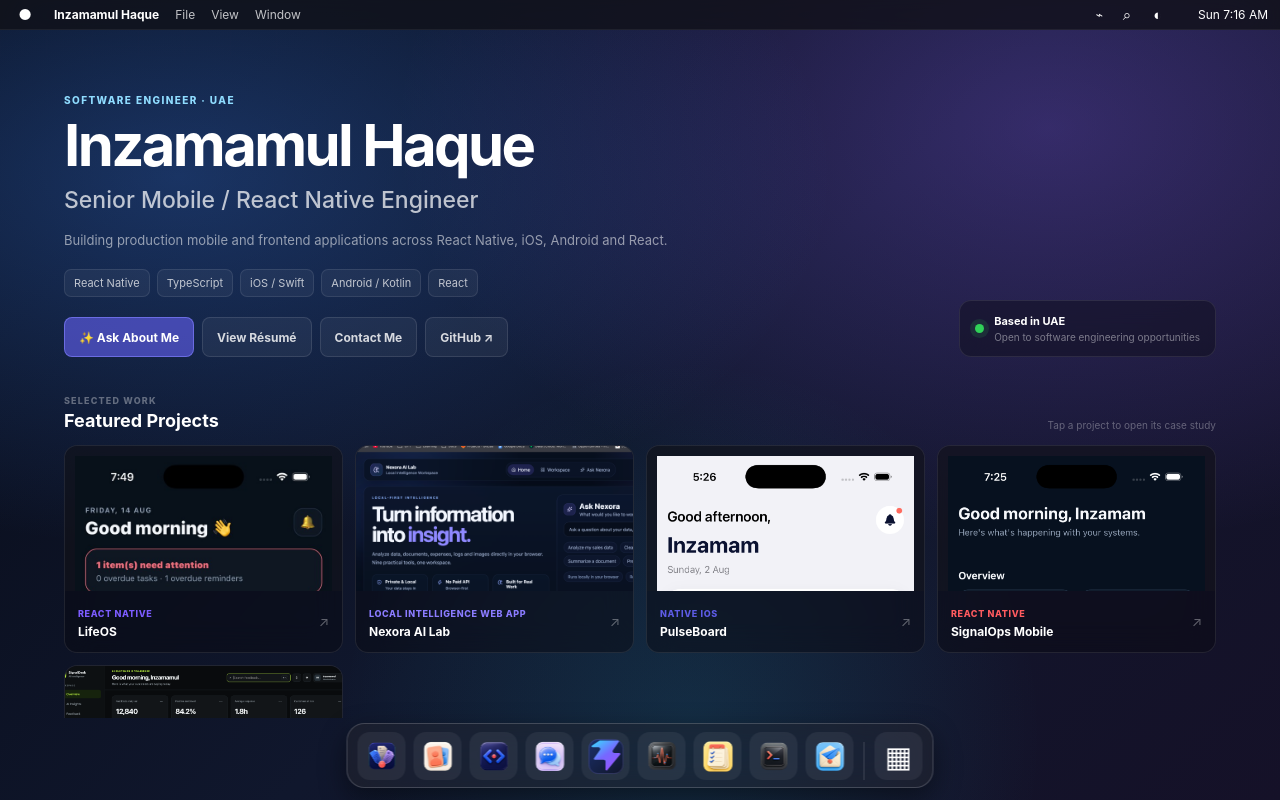
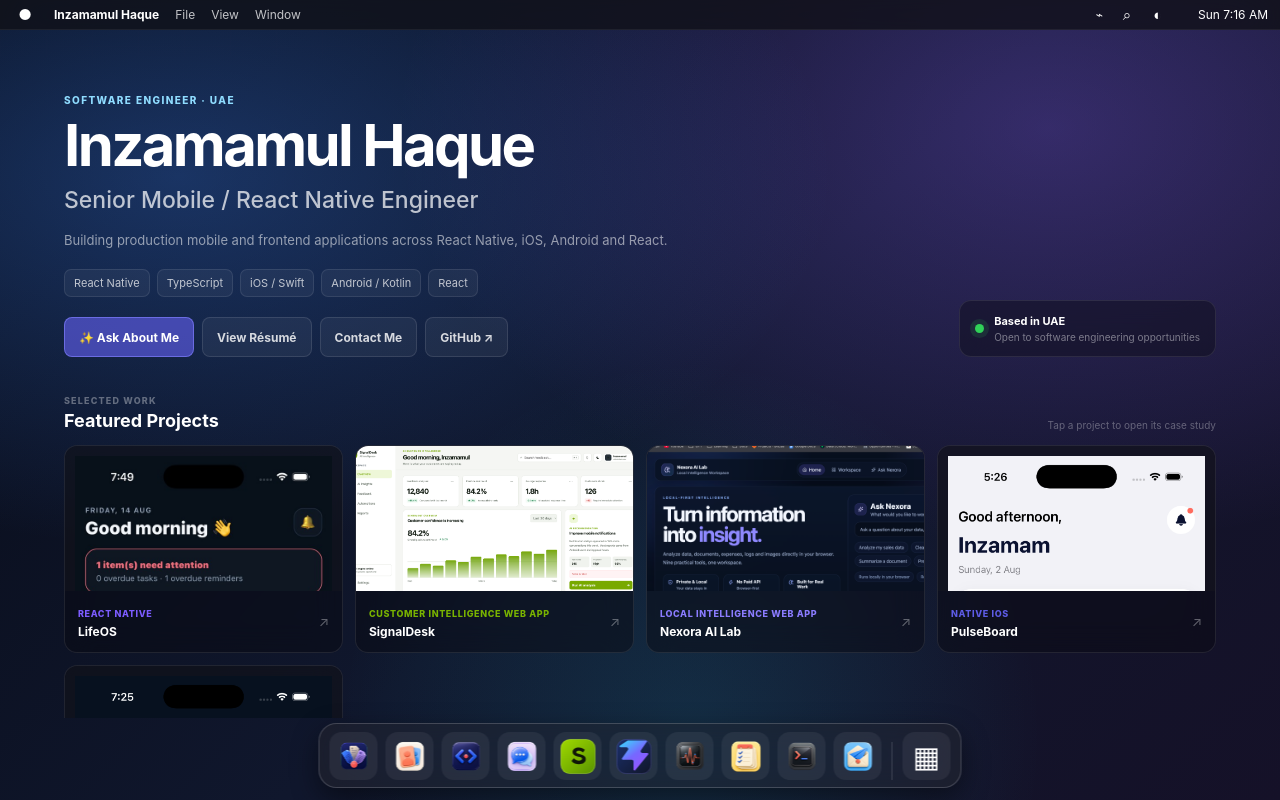
Before and after one commit to inzamam6161/my_os_portfolio, a React (Create React App) app: page / in a window 1280 px wide. Built offline with nearby package versions, Linux system fonts and the light colour scheme.

Commit message:
Add SignalDesk portfolio

```diff
--- a/src/components/apps/ProjectsApp.jsx
+++ b/src/components/apps/ProjectsApp.jsx
@@ -115,10 +115,8 @@
           <div className="project-showcase__note">
             <strong>Portfolio note</strong>
             <p style={{ color: colors.textSecondary }}>
-              The implementation is intentionally transparent about which
-              features are deterministic browser-side analysis and which
-              capabilities would require a generative model in a production
-              version.
+              {project.portfolioNote ||
+                "The implementation is intentionally transparent about which capabilities are deterministic and which would require additional production services or model integration."}
             </p>
           </div>
         </aside>
--- /dev/null
+++ b/src/components/apps/SignalDeskApp.jsx
@@ -0,0 +1,5 @@
+import ProjectsApp from "./ProjectsApp";
+
+export default function SignalDeskApp() {
+  return <ProjectsApp fixedProjectId="signaldesk-ai" />;
+}
--- a/src/components/apps/index.js
+++ b/src/components/apps/index.js
@@ -5,6 +5,7 @@
 import NexoraApp from "./NexoraApp";
 import ProjectsApp from "./ProjectsApp";
 import ResumeApp from "./ResumeApp";
+import SignalDeskApp from "./SignalDeskApp";
 import SkillsApp from "./SkillsApp";
 import TerminalApp from "./TerminalApp";
 
@@ -13,6 +14,7 @@
   about: AboutApp,
   projects: ProjectsApp,
   mobile: MobileApp,
+  signaldesk: SignalDeskApp,
   nexora: NexoraApp,
   skills: SkillsApp,
   resume: ResumeApp,
--- a/src/components/ui/HomeDesktop.jsx
+++ b/src/components/ui/HomeDesktop.jsx
@@ -5,7 +5,12 @@
   ...MOBILE_PROJECTS.map(project => ({ ...project, appId: "mobile" })),
   ...WEB_PROJECTS.map(project => ({
     ...project,
-    appId: project.id === "nexora-ai-lab" ? "nexora" : "projects",
+    appId:
+      project.id === "signaldesk-ai"
+        ? "signaldesk"
+        : project.id === "nexora-ai-lab"
+          ? "nexora"
+          : "projects",
   })),
 ].sort((a, b) => Number(Boolean(b.featured)) - Number(Boolean(a.featured)));
 
--- a/src/data/apps.js
+++ b/src/data/apps.js
@@ -2,6 +2,7 @@
 import File from "../icons/file-manager.png";
 import Code from "../icons/code-editor.png";
 import Mobile from "../icons/messages.png";
+import SignalDesk from "../icons/signaldesk.svg";
 import Nexora from "../icons/nexora.svg";
 import Notes from "../icons/notes.png";
 import Skills from "../icons/activity-monitor.png";
@@ -13,6 +14,7 @@
   { id: "about", icon: Contacts, label: "About Me" },
   { id: "projects", icon: Code, label: "Projects" },
   { id: "mobile", icon: Mobile, label: "Mobile Work" },
+  { id: "signaldesk", icon: SignalDesk, label: "SignalDesk" },
   { id: "nexora", icon: Nexora, label: "Nexora AI Lab" },
   { id: "skills", icon: Skills, label: "Skills" },
   { id: "resume", icon: Notes, label: "Resume" },
@@ -25,6 +27,7 @@
   about: "About Me",
   projects: "Projects",
   mobile: "Mobile Work",
+  signaldesk: "SignalDesk",
   nexora: "Nexora AI Lab",
   skills: "Skills",
   resume: "Resume",
@@ -37,5 +40,6 @@
   "resume",
   "finder",
   "projects",
+  "signaldesk",
   "nexora",
 ];
--- a/src/data/projects.js
+++ b/src/data/projects.js
@@ -1,17 +1,47 @@
 export const WEB_PROJECTS = [
   {
     id: "signaldesk-ai",
-    title: "SignalDesk AI",
-    desc: "An AI customer-intelligence dashboard for analysing feedback, surfacing sentiment trends, and turning customer signals into actionable recommendations.",
-    tags: ["Next.js", "React", "TypeScript", "AI Workflows", "Responsive UI"],
-    category: "AI Web Application",
+    title: "SignalDesk",
+    desc: "A customer-intelligence dashboard for collecting feedback, classifying sentiment, tracking follow-ups, detecting recurring topics and generating evidence-based product insights from the current workspace.",
+    tags: [
+      "Next.js 16",
+      "React 19",
+      "TypeScript",
+      "Customer Intelligence",
+      "Local Persistence",
+      "Evidence Analysis",
+      "Vitest",
+      "GitHub Actions",
+    ],
+    category: "Customer Intelligence Web App",
     symbol: "S",
     previewType: "desktop",
-    color: "#B7FF2A",
+    featured: true,
+    color: "#79B300",
     href: "https://github.com/inzamam6161/signaldesk-ai",
+    stats: [
+      { label: "Workspace", value: "Local + persistent" },
+      { label: "Analysis", value: "Evidence-based" },
+      { label: "Quality", value: "Tests + CI" },
+    ],
+    highlights: [
+      "Add Feedback workflow with automatic local sentiment classification, manual override, browser persistence and per-conversation follow-up tracking.",
+      "Evidence-based analysis calculates real sentiment counts, recurring topic mentions, priority and supporting customer quotes without inventing unsupported platform or usage claims.",
+      "Functional Overview, Feedback and Insights workspaces with search, sentiment filters, command palette, CSV export, responsive layouts and light/dark themes.",
+      "Reusable pure analysis modules covered by Vitest, with GitHub Actions running lint, tests and production builds for maintainable portfolio-quality engineering.",
+    ],
+    portfolioNote: "The current portfolio build uses transparent deterministic classification and analysis rather than a generative LLM. The architecture keeps analysis logic separate so a grounded production model provider can be introduced later without rewriting the dashboard.",
     screenshots: [
-      { src: "/projects/signaldesk/dashboard-dark.png", alt: "SignalDesk AI customer-intelligence dashboard in dark mode" },
-      { src: "/projects/signaldesk/dashboard-light.png", alt: "SignalDesk AI customer-intelligence dashboard in light mode" },
+      {
+        src: "/projects/signaldesk/dashboard-light.png",
+        alt: "SignalDesk customer-intelligence overview in light mode",
+        label: "Overview",
+      },
+      {
+        src: "/projects/signaldesk/dashboard-dark.png",
+        alt: "SignalDesk customer-intelligence dashboard in dark mode",
+        label: "Dark Mode",
+      },
     ],
   },
   {
@@ -45,6 +75,7 @@
       "Social Post Studio uses browser Canvas APIs for image measurement, crop and export, while Data Q&A provides focused natural-language-style analysis over uploaded datasets.",
       "Shareable hash routes, built-in examples, automated tests and GitHub Actions CI improve the project from a demo into a maintainable portfolio engineering build.",
     ],
+    portfolioNote: "Nexora processes data locally in the browser. Its deterministic tools are described as deterministic; generative-model capabilities are not claimed where no model is involved.",
     screenshots: [
       { src: "/projects/nexora/hero.png", alt: "Nexora AI Lab local-first intelligence homepage", label: "Home" },
       { src: "/projects/nexora/tools.png", alt: "Nexora AI Lab quick workflows and tools section", label: "Workflows" },
```
Also changed, not shown: src/icons/signaldesk.svg (added), 1 other file (tests, documents, lock files or other folders).
